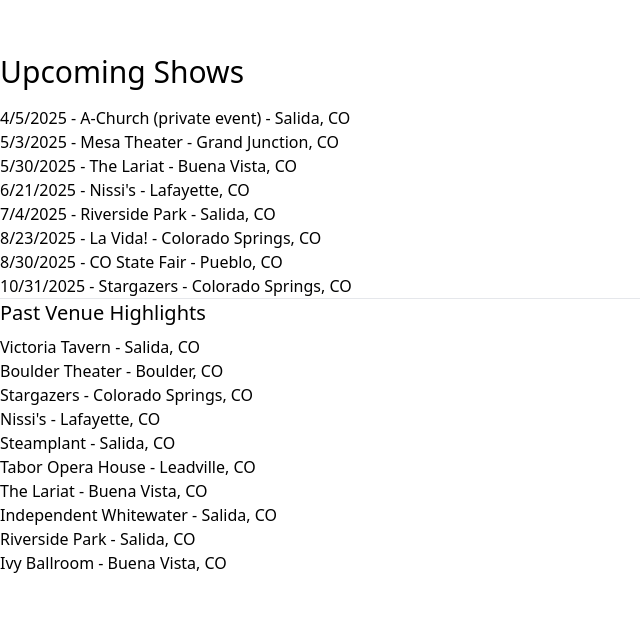
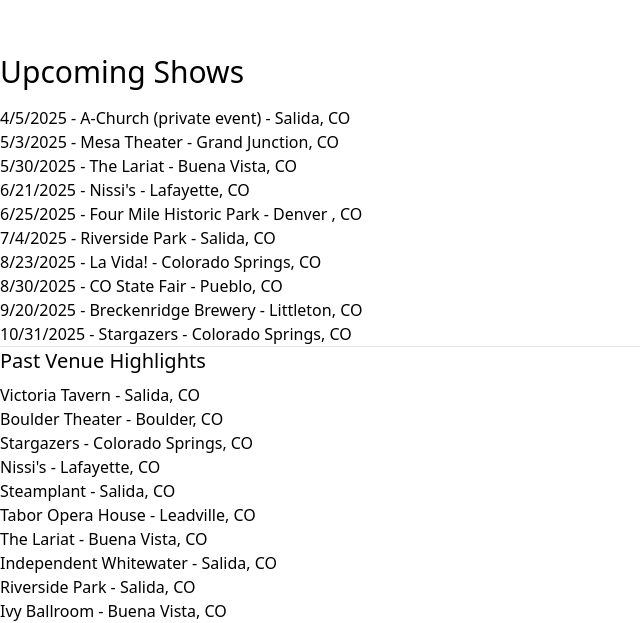
Before and after one commit to zhegwood/santarios.com, a Vue app: page /shows in a window 1280 px wide. Shown: the part 822-1445 px from the top of the page, without its empty margins (0-640 px from the left). Before the commit the page ends 1397 px from the top, so only its background shows below. Built offline with nearby package versions, Linux system fonts and the light colour scheme.

Commit message:
added more shows

```diff
--- a/src/components/Upcoming.vue
+++ b/src/components/Upcoming.vue
@@ -15,9 +15,11 @@
       <li>5/3/2025 - Mesa Theater - Grand Junction, CO</li>
       <li>5/30/2025 - The Lariat - Buena Vista, CO</li>
       <li>6/21/2025 - Nissi's - Lafayette, CO</li>
+      <li>6/25/2025 - Four Mile Historic Park - Denver , CO</li>
       <li>7/4/2025 - Riverside Park - Salida, CO</li>
       <li>8/23/2025 - La Vida! - Colorado Springs, CO</li>
       <li>8/30/2025 - CO State Fair - Pueblo, CO</li>
+      <li>9/20/2025 - Breckenridge Brewery - Littleton, CO</li>
       <li>10/31/2025 - Stargazers - Colorado Springs, CO</li>
     </ul>
   </div>
```
